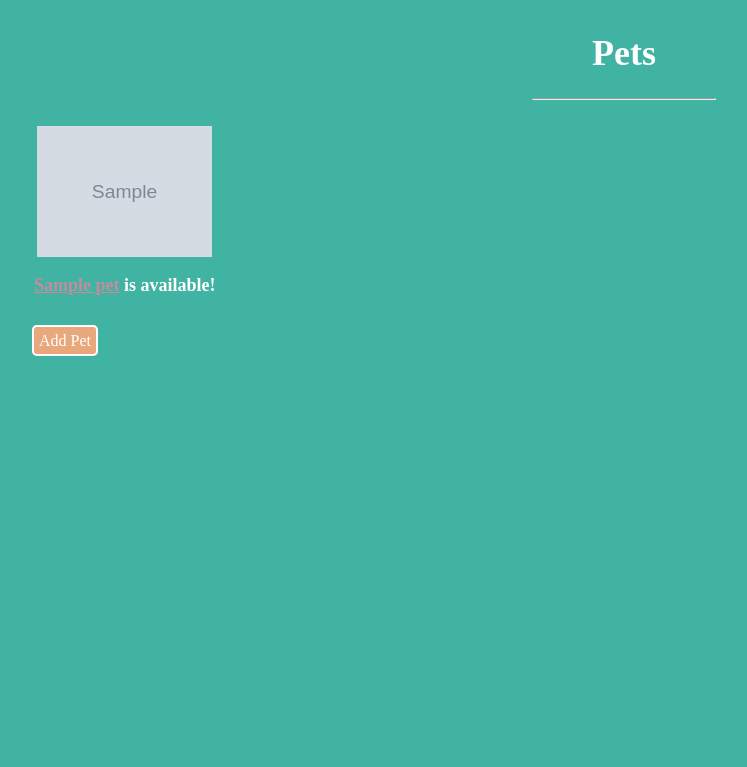
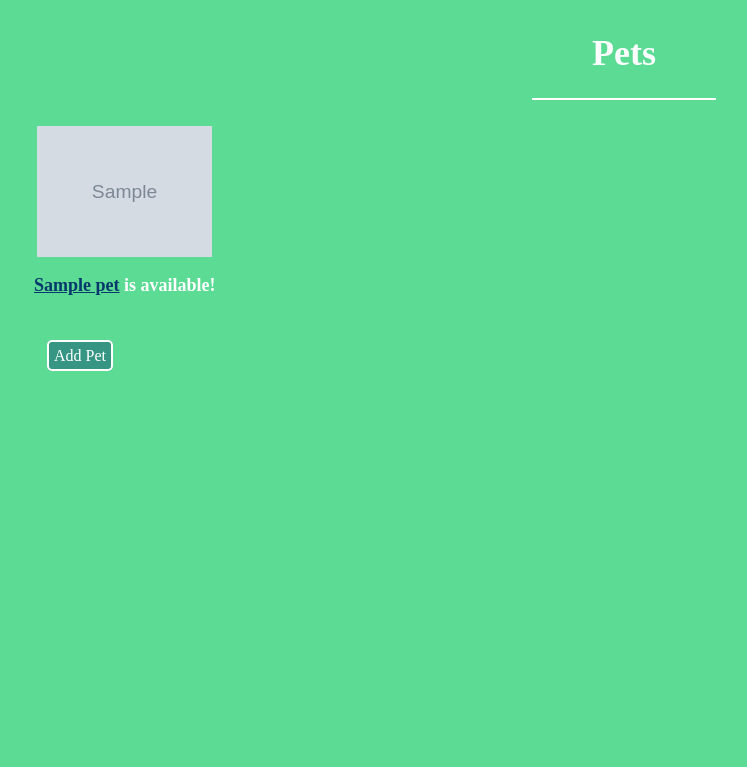
Before and after one commit to giuliana5/wtforms-exercise, a Flask app: page / in a window 1280 px wide. Shown: the top 767 px of the page, without its empty margins (16-763 px from the left). Run offline with Flask 3, Linux system fonts and the light colour scheme; tables that the repository leaves empty hold one stand-in row (values such as "Sample post"); grey boxes marked "Sample" are stand-in pictures.

Commit message:
Changed color scheme. Styled form & pet page.

```diff
--- a/static/styles.css
+++ b/static/styles.css
@@ -1,6 +1,6 @@
 body {
     margin: 2em;
-    background-color: #41B3A3;
+    background-color: #5CDB95;
     color: white;
 }
 
@@ -21,7 +21,7 @@ hr {
 }
 
 .pet-name {
-    color: #C38D9E;
+    color: #05386B;
     font-weight: bold;
 }
 
@@ -31,12 +31,38 @@ label {
     text-align: left;
 }
 
-.add {
+.add,
+button {
     color: white;
     text-decoration: none;
     margin: 1em;
     padding: 5px;
     border: 2px solid white;
     border-radius: 5px;
-    background-color: #E8A87C;
+    background-color: #379683;
 }
+
+.profile {
+    display: flex;
+    flex-wrap: wrap;
+    align-items: center;
+}
+
+div {
+    margin: 15px;
+}
+
+.pet-inputs,
+hr {
+    background-color: rgb(237, 245, 225, .9);
+    border: 1px solid white;
+}
+
+button:hover,
+.add:hover {
+    text-decoration: underline;
+}
+
+.form-title {
+    text-align: left;
+}
```
